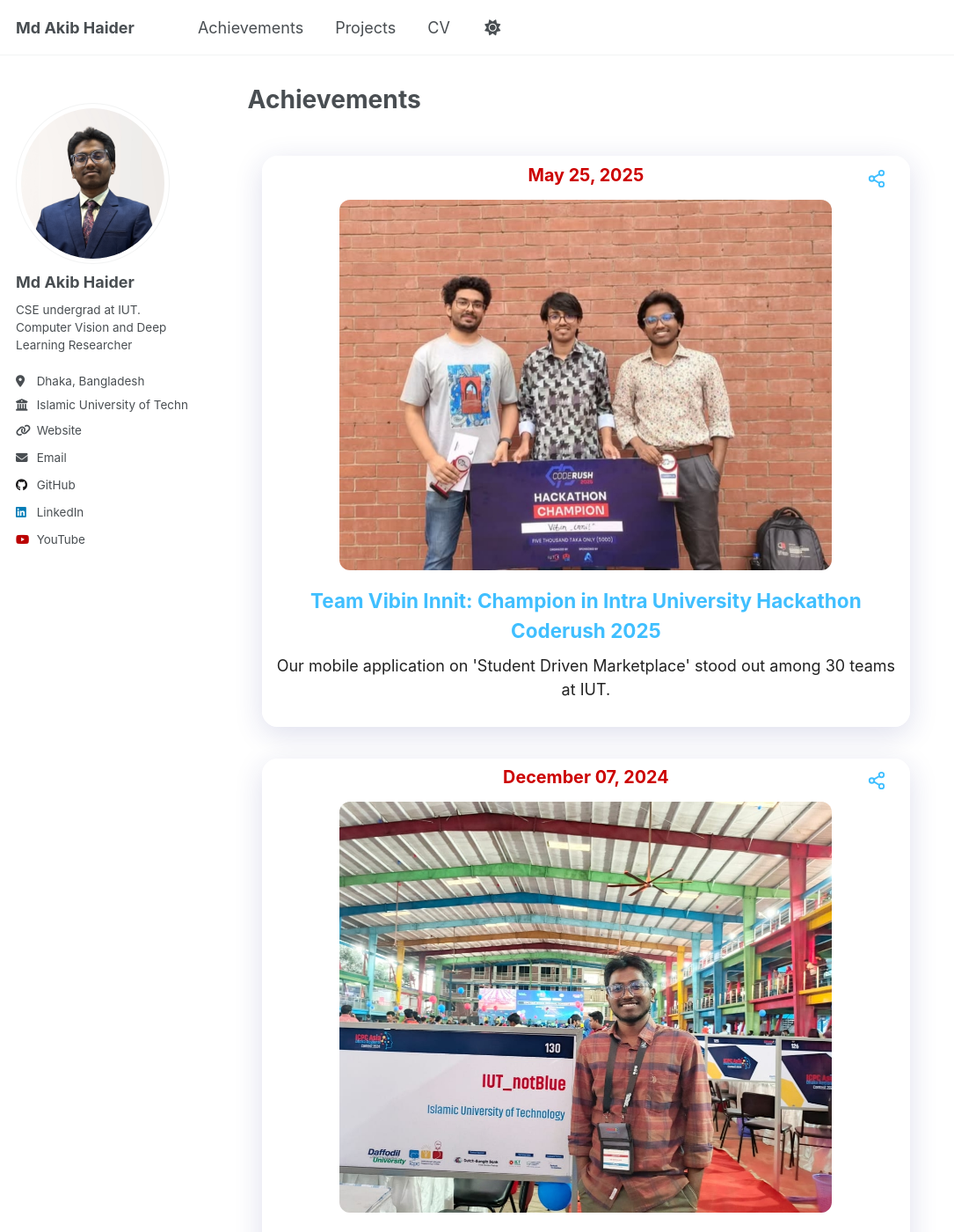
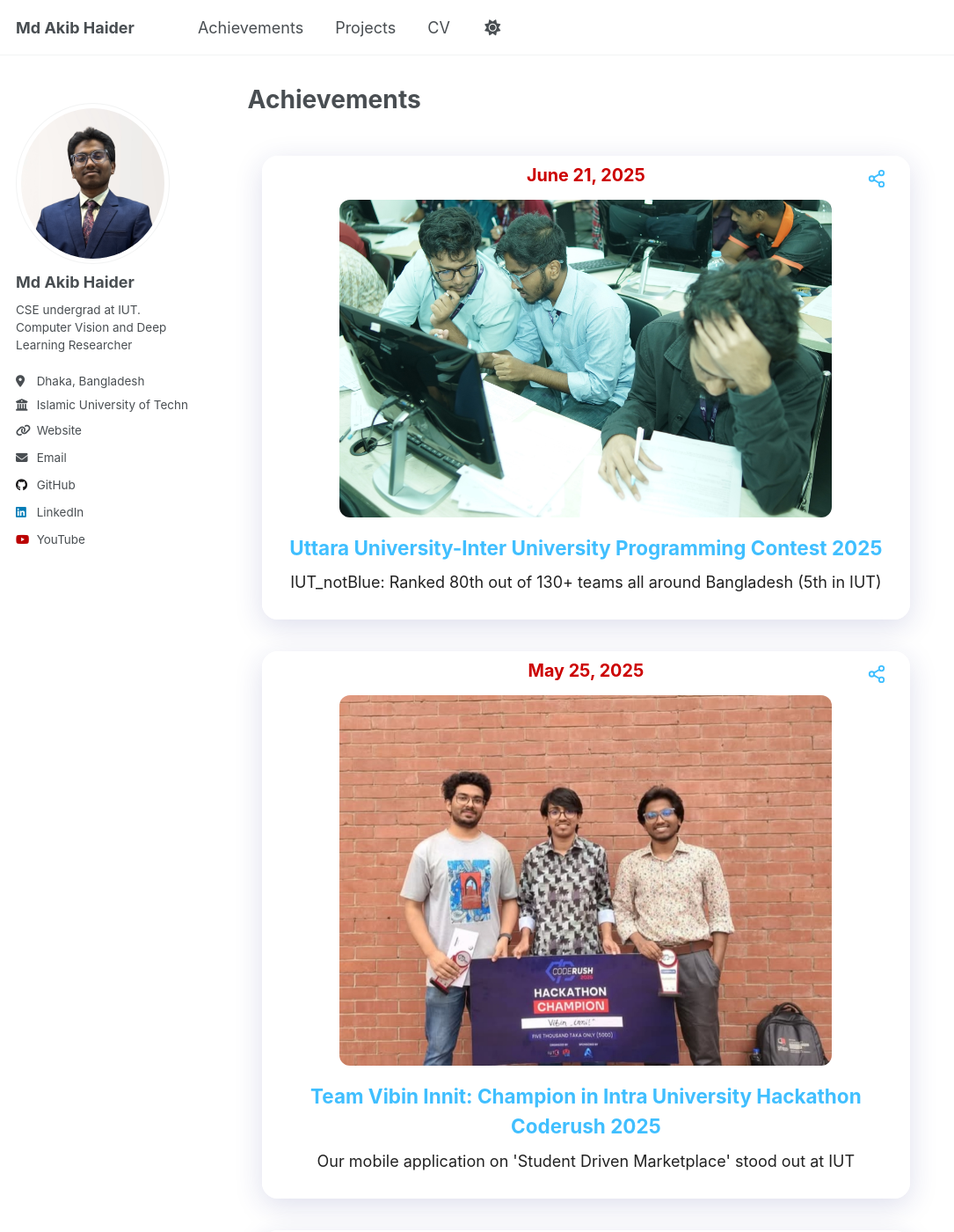
Before and after one commit to akibhaider/akibhaider.github.io, a Jekyll site: the page built from _pages/achievements.md, in a window 1280 px wide and 1400 px high. Shown: the whole window at 88% size, without its empty margins (0-1085 px from the left). Built offline with Jekyll 4.4.1, drawn with Linux system fonts in a browser that asks for light colours; some of the changed text lies outside the part shown.

Commit message:
uuiupc creds added

```diff
--- a/_pages/achievements.md
+++ b/_pages/achievements.md
@@ -5,48 +5,55 @@ excerpt: "My achievements and milestones"
 author_profile: true
 ---
 
-
 {% include achievements_card.html
    id="1"
-   date="May 25, 2025"
-   img="/images/1_coderush_hackathon.jpg"
-   title="Team Vibin Innit: Champion in Intra University Hackathon Coderush 2025"
-   desc="Our mobile application on 'Student Driven Marketplace' stood out among 30 teams at IUT."
+   date="June 21, 2025"
+   img="/images/7_uuiupc.jpg"
+   title="Uttara University-Inter University Programming Contest 2025"
+   desc="IUT_notBlue: Ranked 80th out of 130+ teams all around Bangladesh (5th in IUT)"
 %}
 
 {% include achievements_card.html
    id="2"
-   date="December 07, 2024"
-   img="/images/4_icpc_24.jpg"
-   title="ACM ICPC ASIA Dhaka Regional Programming Contest."
-   desc="IUT_notBlue: Ranked 102th out of 300+ teams all around Bangladesh (6th in IUT)."
+   date="May 25, 2025"
+   img="/images/1_coderush_hackathon.jpg"
+   title="Team Vibin Innit: Champion in Intra University Hackathon Coderush 2025"
+   desc="Our mobile application on 'Student Driven Marketplace' stood out at IUT"
 %}
 
 {% include achievements_card.html
    id="3"
+   date="December 07, 2024"
+   img="/images/4_icpc_24.jpg"
+   title="ACM ICPC ASIA Dhaka Regional Programming Contest"
+   desc="IUT_notBlue: Ranked 102th out of 300+ teams all around Bangladesh (6th in IUT)"
+%}
+
+{% include achievements_card.html
+   id="4"
    date="September 05, 2024"
    img="/images/2_ijpc.jpg"
    title="6th in Intra University Junior Programming Contest 2024"
 %}
 
 {% include achievements_card.html
-   id="4"
+   id="5"
    date="August 25, 2024"
    img="/images/3_cf_specialist.png"
    title="Became Specialist in Codeforces"
-   desc="After 3 months of continuous practice, I became specilaist in Codeforces. Primarily used C++ to solve problems."
-%}
-
-{% include achievements_card.html
-   id="5"
-   date="May 1, 2024"
-   img="/images/5_iut_iupc.png"
-   title="IUT Inter University Programming Contest 2024"
-   desc="IUT_Pounopunik: Ranked 52th (4th in IUT)."
+   desc="After 3 months of continuous practice, I became specilaist in Codeforces. Primarily used C++ to solve problems"
 %}
 
 {% include achievements_card.html
    id="6"
+   date="May 1, 2024"
+   img="/images/5_iut_iupc.png"
+   title="IUT Inter University Programming Contest 2024"
+   desc="IUT_Pounopunik: Ranked 52th out of 110+ teams all around Bangladesh (4th in IUT)"
+%}
+
+{% include achievements_card.html
+   id="7"
    date="November 10, 2023"
    img="/images/6_ctf_cybercrawler.png"
    title="Cyber Crawler Capture The Flag 2023"
```
Also changed, not shown: images/7_uuiupc.JPG (added).
